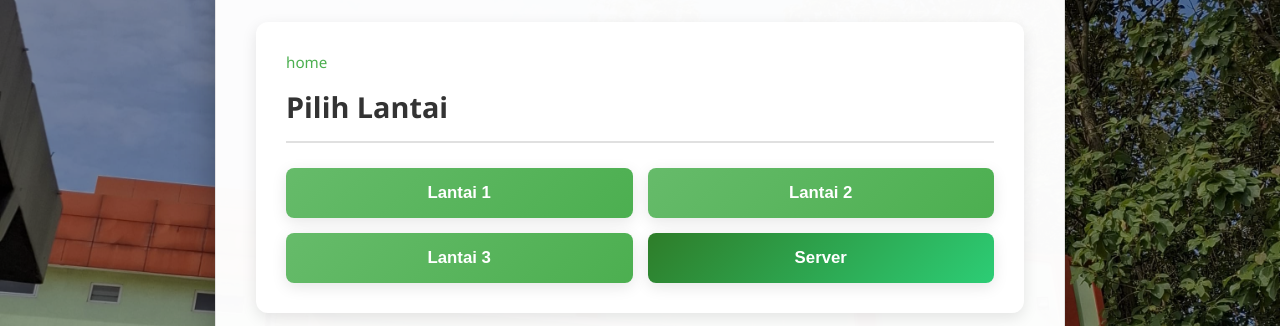
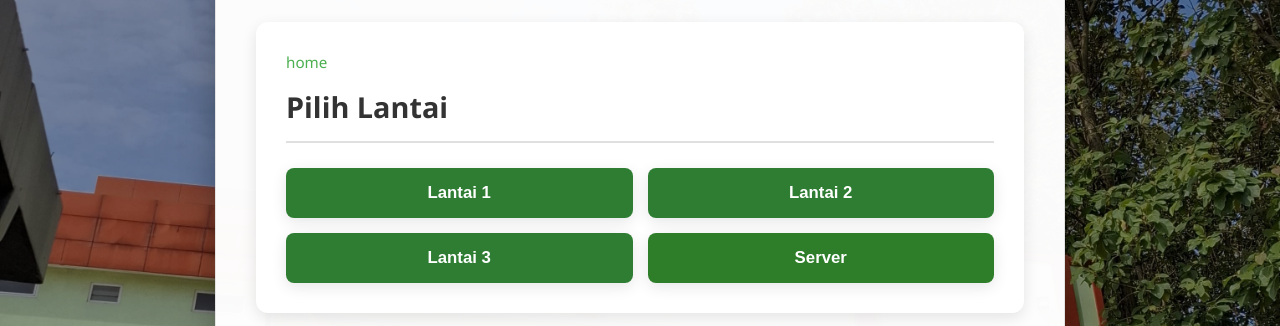
Before and after one commit to akungawe092024-collab/data-aset-informasi-teknologi-rsukarinamedika, a plain HTML site: page index.html in a window 1280 px wide. Shown: the part 259-585 px from the top of the page. Drawn offline with Linux system fonts and the light colour scheme; sample sign-in values are in the browser's storage.

Commit message:
Update Style.css

```diff
--- a/Style.css
+++ b/Style.css
@@ -132,7 +132,7 @@ body::before {
 }
 
 .menu-button {
-    background: linear-gradient(135deg, #66BB6A 0%, #4CAF50 100%);
+    background: linear-gradient(135deg, #2E7D32 0%, #2E7D32 100%);
     color: white;
     padding: 15px 10px;
     border: none;
@@ -150,7 +150,7 @@ body::before {
 .menu-button:hover {
     transform: translateY(-2px);
     box-shadow: 0 6px 15px rgba(102, 187, 106, 0.4);
-    background: linear-gradient(135deg, #4CAF50 0%, #66BB6A 100%);
+    background: linear-gradient(135deg, #2E7D32 0%, #2E7D32 100%);
 }
 
 .menu-button:active {
@@ -159,11 +159,11 @@ body::before {
 
 /* Styling tambahan untuk tombol yang berfungsi sebagai download (opsional) */
 .menu-button-download {
-    background: linear-gradient(135deg, #2E7D29 0%, #0bc55fdc 100%);
+    background: linear-gradient(135deg, #2E7D29 0%, #2E7D29 100%);
 }
 .menu-button-download:hover {
     box-shadow: 0 6px 15px rgba(255, 179, 0, 0.4);
-    background: linear-gradient(135deg, #0fc579 0%, #0fc579 100%);
+    background: linear-gradient(135deg, #2E7D29 0%, #2E7D29 100%);
 }
 
 
```
